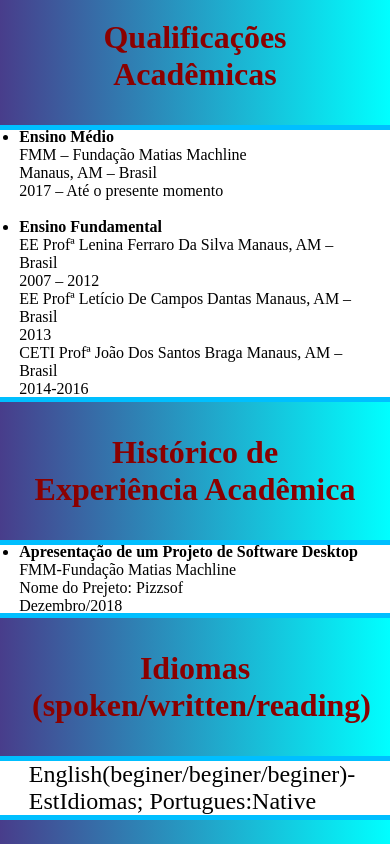
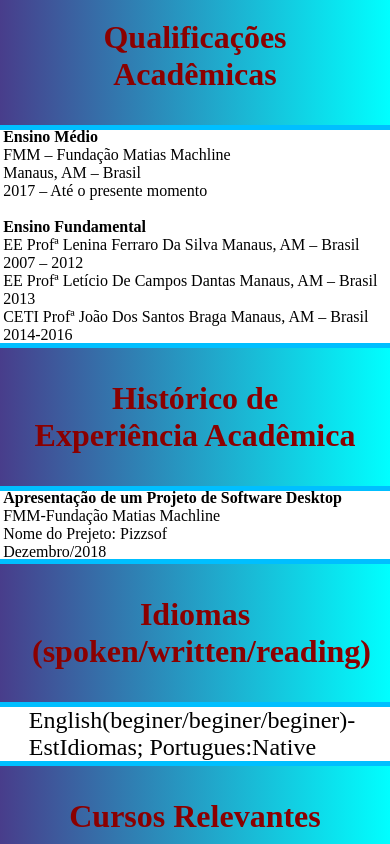
Before and after one commit to josemarquesbisneto49/RemakeCurriculumVitae, a plain HTML site: page index.html in a window 390 px wide. Shown: the part 900-1744 px from the top of the page. Drawn offline with Linux system fonts and the light colour scheme.

Commit message:
Update style.css

```diff
--- a/CSS/style.css
+++ b/CSS/style.css
@@ -154,8 +154,8 @@ iframe {
         display: block;
     }
     ul {
-        margin-left: 1em;
-        margin-right: 1em;
+        margin-left: 0em;
+        margin-right: 0em;
         font-size: 1em;
     }
 }
```
